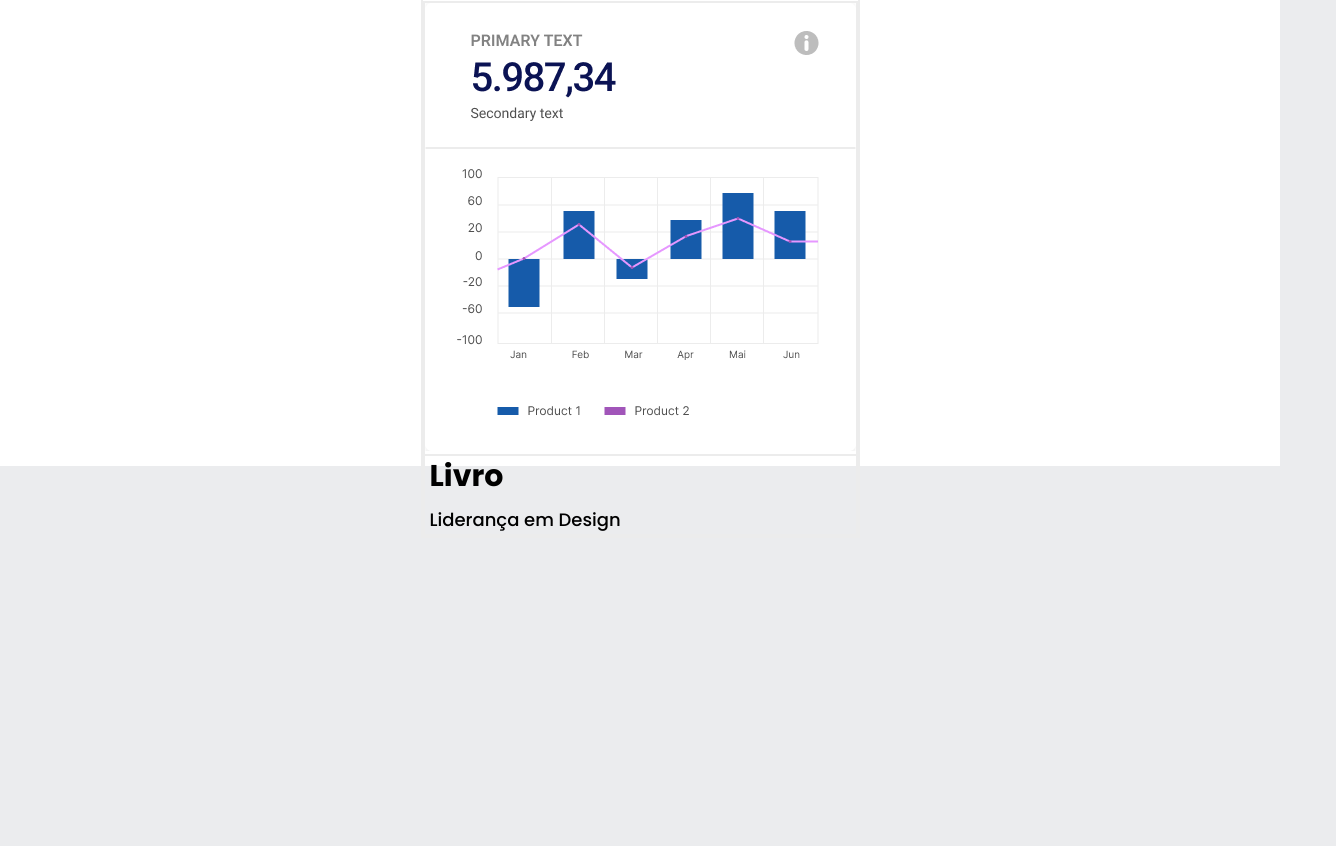
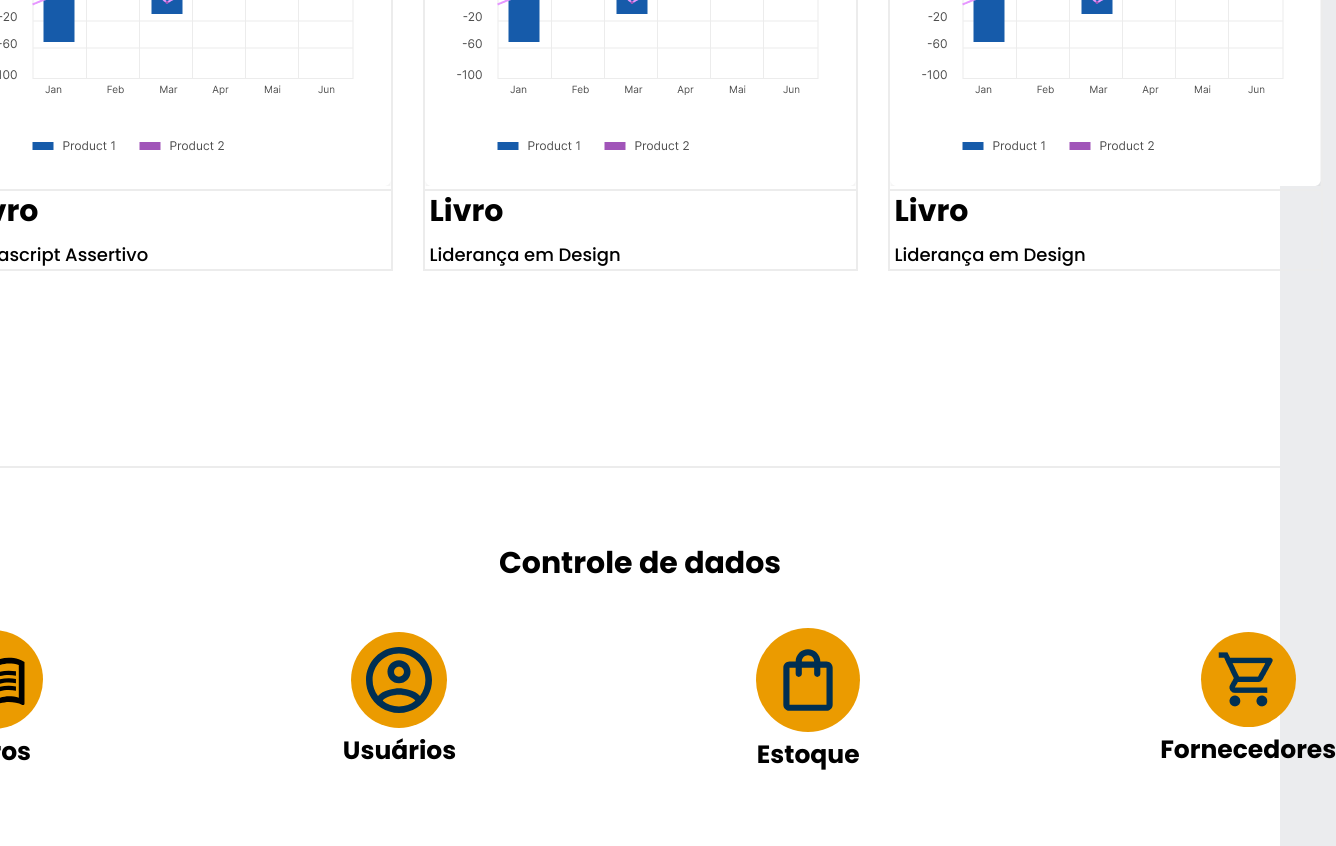
Before and after one commit to LucasAck3rmann/AluraBooks, a plain HTML site: page paginas/config_usuario.html in a window 1280 px wide. Shown: the part 830-1676 px from the top of the page, 1336 px wide, since content can reach past the window. Before the commit the page ends 1368 px from the top, so only its background shows below. Drawn offline with nearby package versions, Linux system fonts and the light colour scheme.

Commit message:
Finalização da página do perfil do usuário

```diff
--- a/paginas/config_usuario.html
+++ b/paginas/config_usuario.html
@@ -102,14 +102,52 @@
             <div class="usuario_estatisticas__dados">
                 <h2 class="usuario_estatisticas__subtitulo">Livro</h2>
                 <p class="usuario_estatisticas__texto">Javascript Assertivo</p>
+            </div>
         </div>
         <div class="usuario_estatisticas__conteudo">
             <img src="/img/image container.png" alt="Gráfico" class="usuario_estatisticas__imagem">
             <div class="usuario_estatisticas__dados">
                 <h2 class="usuario_estatisticas__subtitulo">Livro</h2>
                 <p class="usuario_estatisticas__texto">Liderança em Design</p>
+            </div>
         </div>
-    </div>
+        <div class="usuario_estatisticas__conteudo">
+            <img src="/img/image container.png" alt="Gráfico" class="usuario_estatisticas__imagem">
+            <div class="usuario_estatisticas__dados">
+                <h2 class="usuario_estatisticas__subtitulo">Livro</h2>
+                <p class="usuario_estatisticas__texto">Liderança em Design</p>
+            </div>
+        </div>
+        </div>
+    </section>
+    <section class="usuario_controle">
+        <h1 class="usuario_controle__dados">Controle de dados</h1>
+        <div class="usuario_controle__itens">
+        <div class="usuario_controle__conteudo">
+            <div class="usuario_controle__imagem">
+                <img src="/img/🦆 icon _menu book_.svg">
+            </div>
+            <h2 class="usuario_controle__h">Livros</h2>
+        </div>
+        <div class="usuario_controle__conteudo">
+            <div class="usuario_controle__imagem">
+                <img class="usuario_controle__usuario" src="/img/Usuario.svg">
+            </div>
+            <h2 class="usuario_controle__h">Usuários</h2>
+        </div>
+        <div class="usuario_controle__conteudo">
+            <div class="usuario_controle__imagem">
+                <img src="/img/Sacola.svg">
+            </div>
+            <h2 class="usuario_controle__h">Estoque</h2>
+        </div>
+        <div class="usuario_controle__conteudo">
+            <div class="usuario_controle__imagem">
+                <img src="/img/🦆 icon _shopping cart_.png">
+            </div>
+            <h2 class="usuario_controle__h">Fornecedores</h2>
+        </div>
+        </div>
     </section>
     <script>
         window.onload = function() {
--- a/styles.css
+++ b/styles.css
@@ -5,6 +5,8 @@
 @import url("styles/contato.css");
 @import url("styles/rodapé.css");
 @import url("styles/perfil_usuario.css");
+@import url("/styles/forms.css");
+@import url("/styles/configuracoes.css");
 
 :root {
     --cor-de-fundo: #EBECEE;
--- a/styles/configuracoes.css
+++ b/styles/configuracoes.css
@@ -1,3 +1,7 @@
+body{
+    overflow-x:hidden ;
+}
+
 .usuario_config{
     display: flex;
     flex-direction: row;
@@ -67,6 +71,7 @@
 .usuario_estatisticas__conteudo_div{
     display: flex;
     flex-direction: row;
+    gap: 30px;
 }
 
 .usuario_estatisticas__conteudo{
@@ -102,3 +107,66 @@
     font-family: var(--fonte-principal);
     font-weight: 500;
 }
+
+
+.usuario_controle{
+    background-color: white;
+    border-top: #ECECEC 2px solid;
+    width: 100vw;
+    height: 378px;
+    display: flex;
+    align-items: center;
+    justify-content: center;
+    flex-direction: column;
+    gap: 50px;
+}
+
+.usuario_controle__dados{
+    font-size: 30px;
+    color: var(--azul-degrade);
+    font-family: var(--fonte-principal);
+    font-weight: 700;
+}
+
+.usuario_controle__itens{
+    display: flex;
+    align-items: center;
+    justify-content: center;
+    flex-direction: row;
+    gap: 300px;
+}
+
+.usuario_controle__conteudo{
+    display: flex;
+    align-items: center;
+    justify-content: center;
+    flex-direction: column;
+    gap: 10px;
+}
+
+.usuario_controle__imagem{
+    background: #EB9B00;
+    border-radius: 100px;
+    padding: 15px 15px;
+    display: flex;
+    align-items: center;
+    justify-content: center;
+}
+
+.usuario_controle__h{
+    font-size: 25px;
+    color: var(--azul-degrade);
+    font-family: var(--fonte-principal);
+    font-weight: 600;
+}
+
+.usuario_controle__usuario{
+    width: 66px;
+    height: 66px;
+}
+
+@media only screen and (max-width: 768px) {
+    .usuario_estatisticas__conteudo{
+        width: 100vw;
+    }
+}
```
Also changed, not shown: img/Sacola.svg (added), img/🦆 icon _menu book_.svg (added), img/🦆 icon _shopping cart_.png (added).
